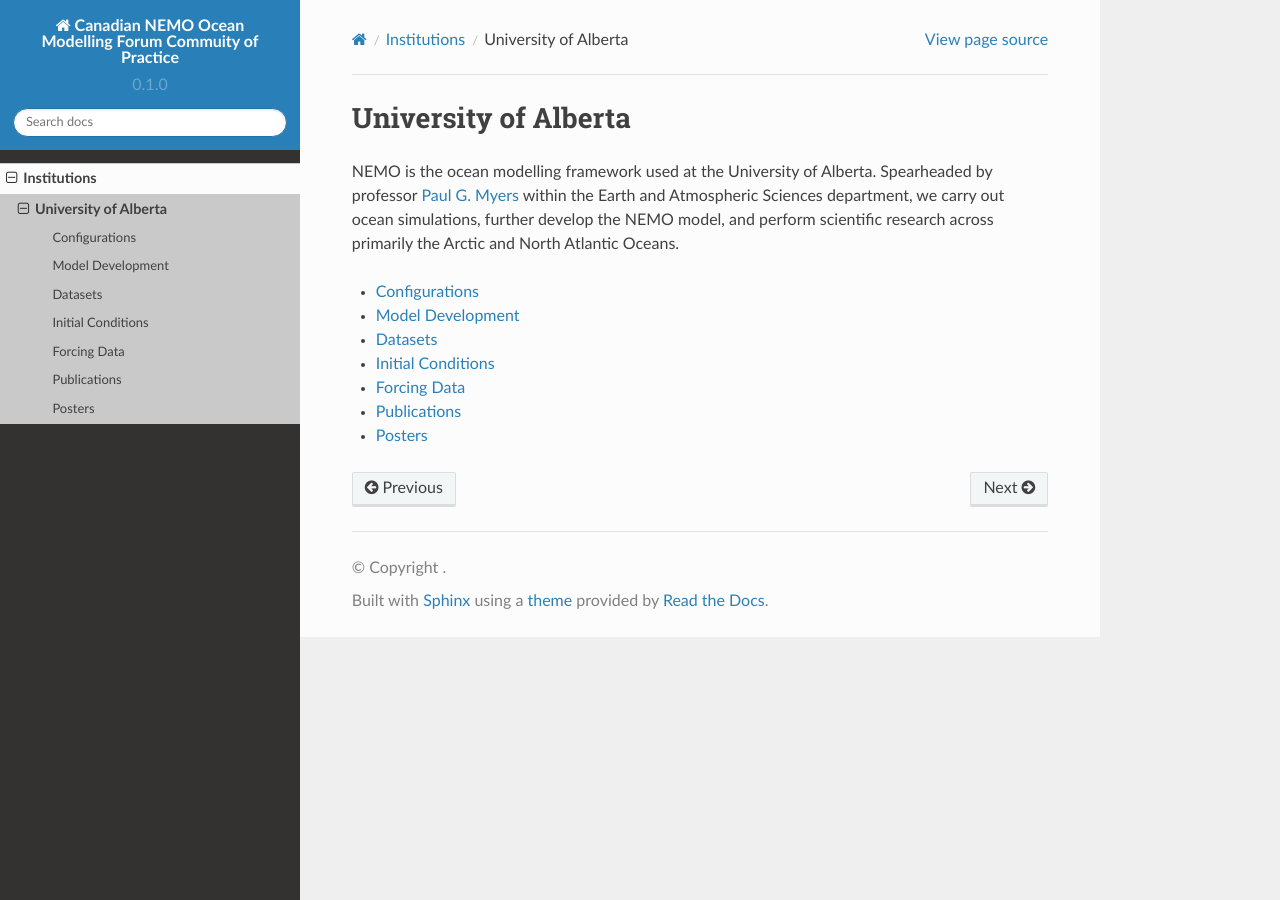
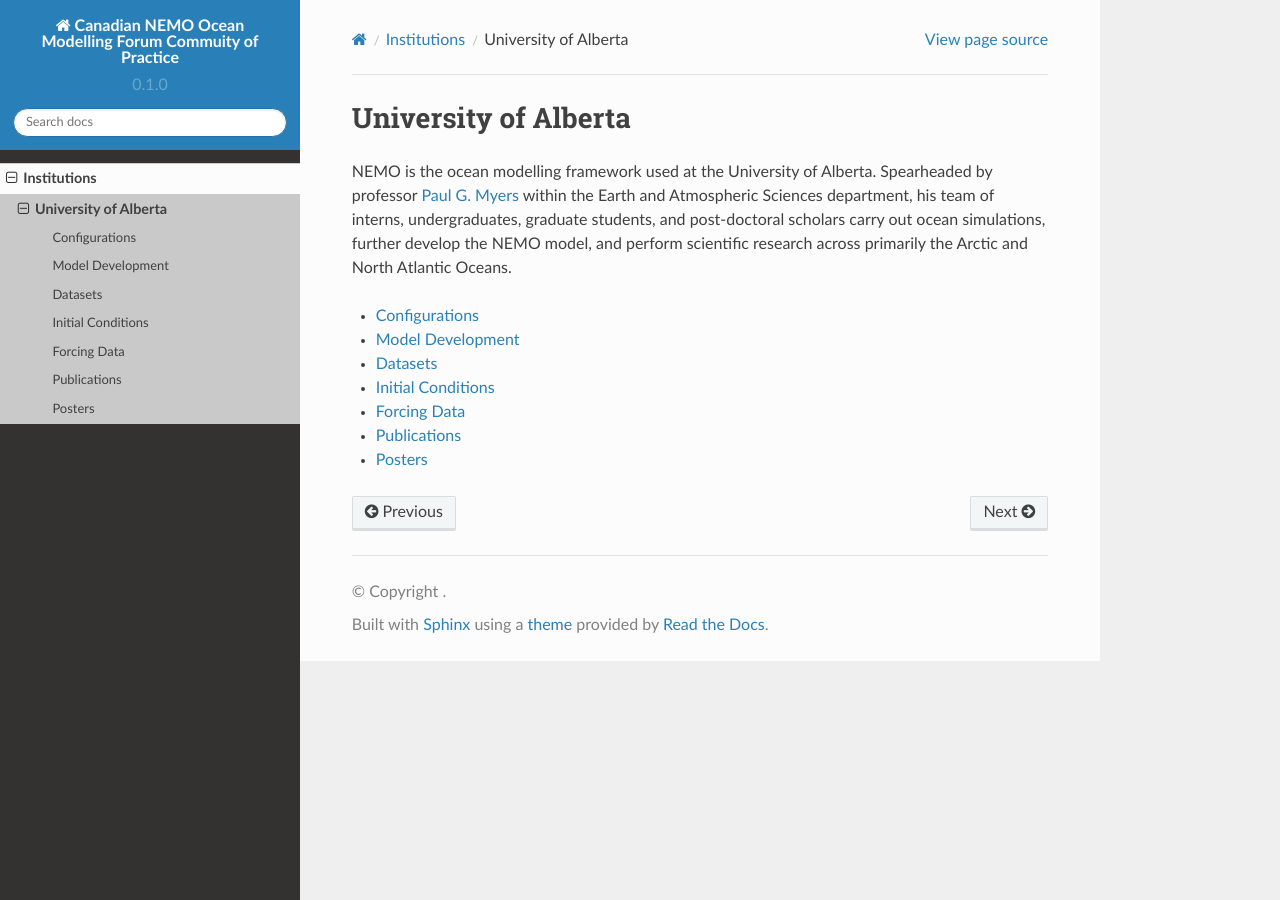
Before and after one commit to UofA-NEMO/Canadian-NEMO-Ocean-Modelling-Forum-Community-of-Practice, a Sphinx documentation site: the page built from docs/Institutions/UofA/index.rst, in a window 1280 px wide. Built offline with Sphinx 7.4.7 and the Read the Docs theme 2.0.0, drawn with Linux system fonts in a browser that asks for light colours; pages that are not in the unit, such as notebooks, are missing from menus.

Commit message:
Update index.rst

```diff
--- a/docs/Institutions/UofA/index.rst
+++ b/docs/Institutions/UofA/index.rst
@@ -1,7 +1,7 @@
 University of Alberta
 =====================
 
-NEMO is the ocean modelling framework used at the University of Alberta. Spearheaded by professor `Paul G. Myers <mailto:pmyers@ualberta.ca>`_ within the Earth and Atmospheric Sciences department, we carry out ocean simulations, further develop the NEMO model, and perform scientific research across primarily the Arctic and North Atlantic Oceans.
+NEMO is the ocean modelling framework used at the University of Alberta. Spearheaded by professor `Paul G. Myers <mailto:pmyers@ualberta.ca>`_ within the Earth and Atmospheric Sciences department, his team of interns, undergraduates, graduate students, and post-doctoral scholars carry out ocean simulations, further develop the NEMO model, and perform scientific research across primarily the Arctic and North Atlantic Oceans.
 
 
 .. toctree::
```
